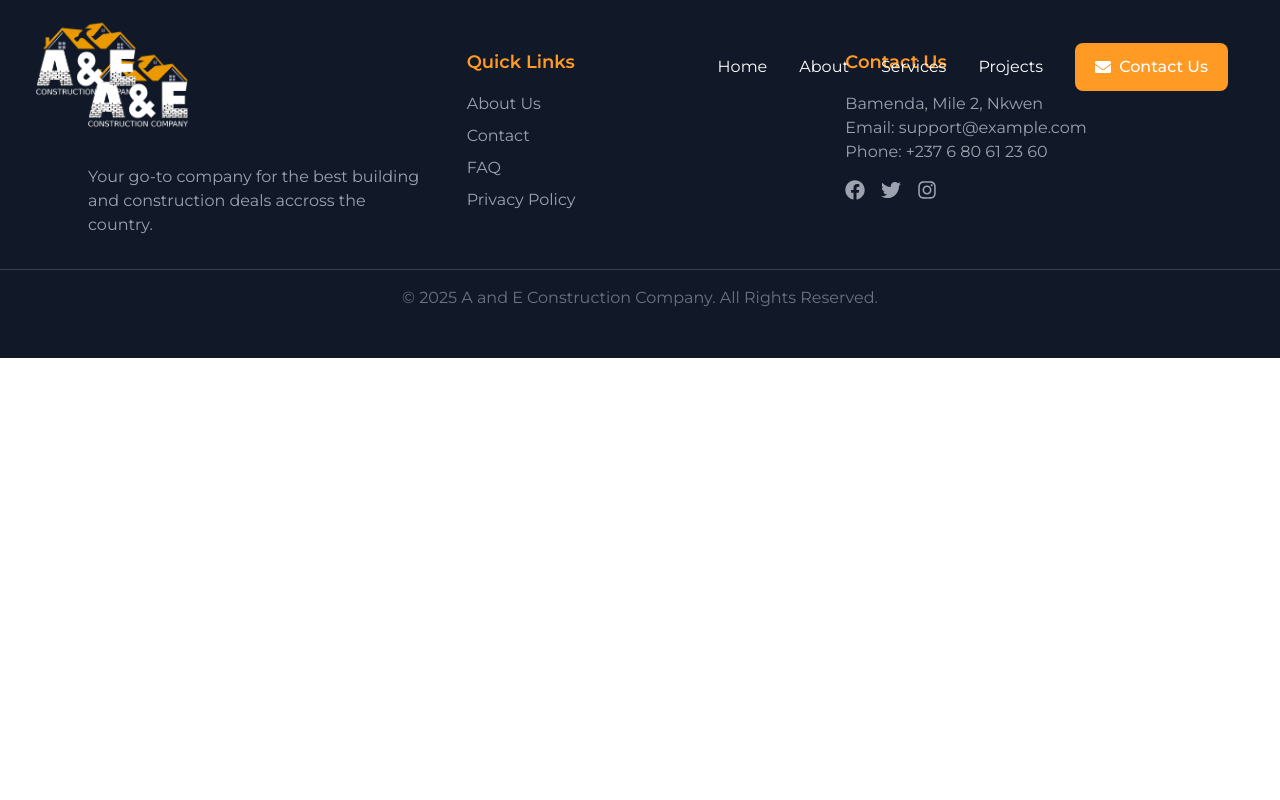
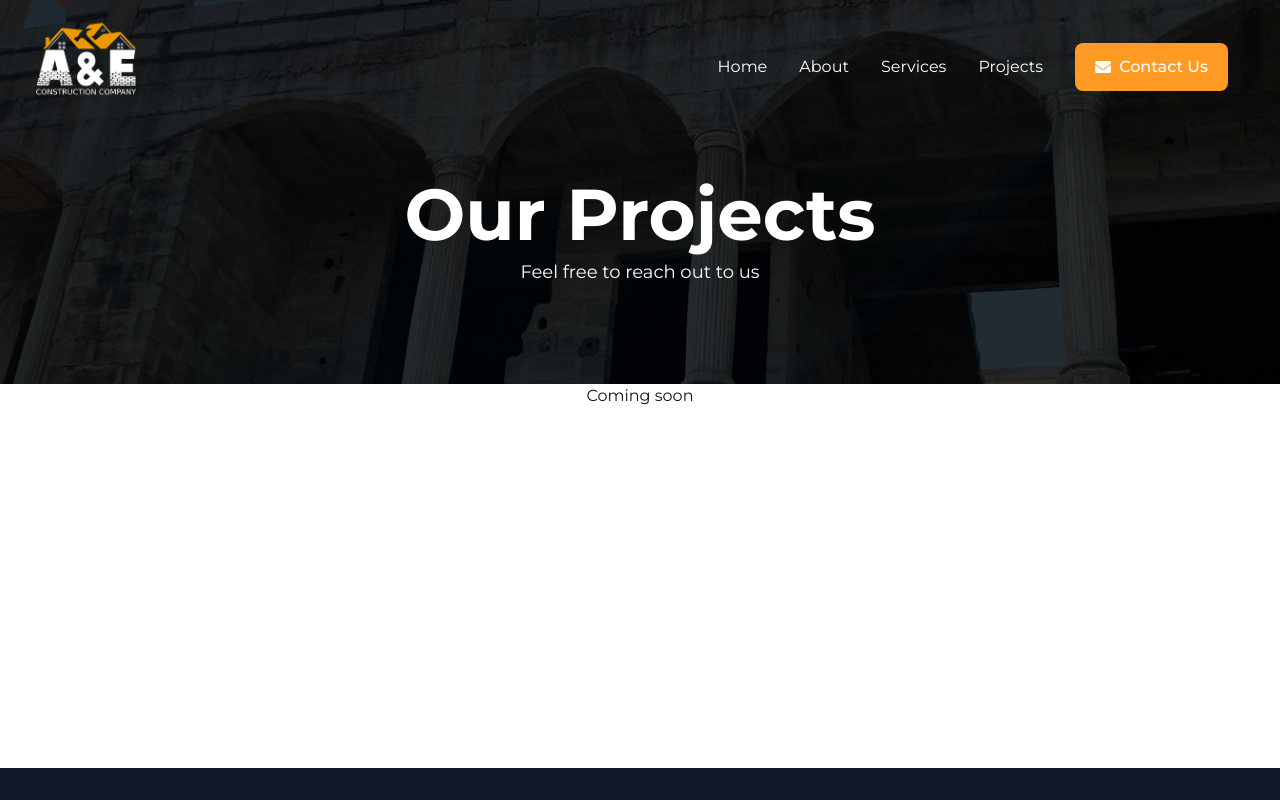
Before and after one commit to clint360/aandeconstruction, a Next.js app: page /projects in a window 1280 px wide. Shown: the top 800 px of the page. Built offline with nearby package versions, Linux system fonts and the light colour scheme.

Commit message:
partially worked on the projects secion

```diff
--- a/src/app/projects/page.tsx
+++ b/src/app/projects/page.tsx
@@ -1,3 +1,4 @@
+import { BreadcrumbImage } from '@/core/components/molecules/BreadcrumbImage'
 import Footer from '@/core/components/organisms/Footer'
 import Navbar from '@/core/components/organisms/Navbar'
 import React from 'react'
@@ -6,6 +7,10 @@ function page() {
   return (
     <div>
         <Navbar />
+        <BreadcrumbImage title='Our Projects' subtitle='Feel free to reach out to us'/>
+        <div className='h-96 bg-white text-center text-grey-700' >
+            Coming soon
+        </div>
         <Footer />
     </div>
   )
```
